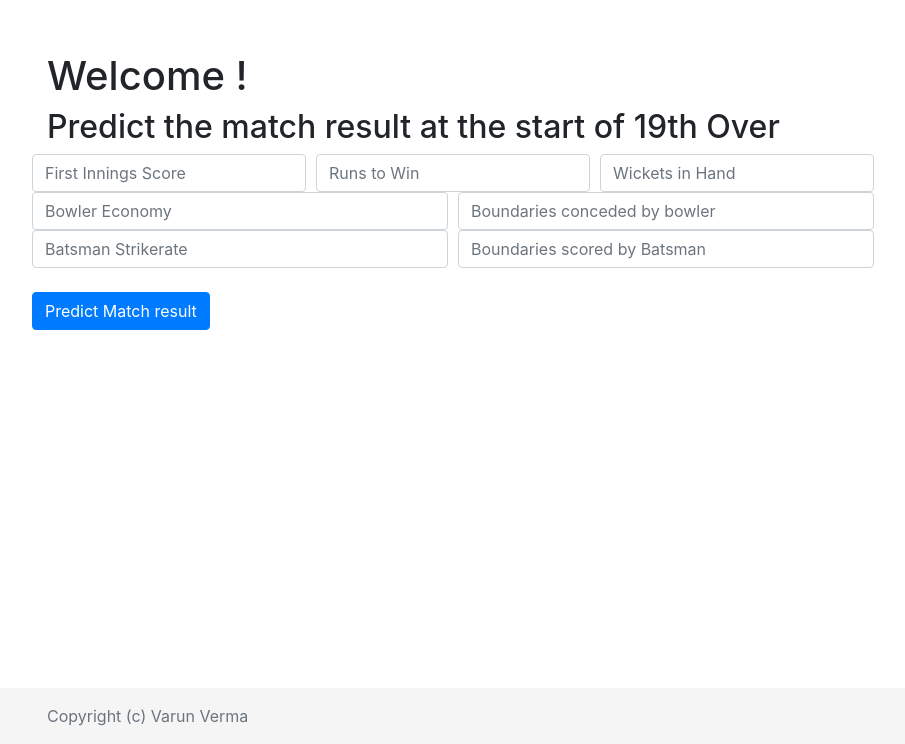
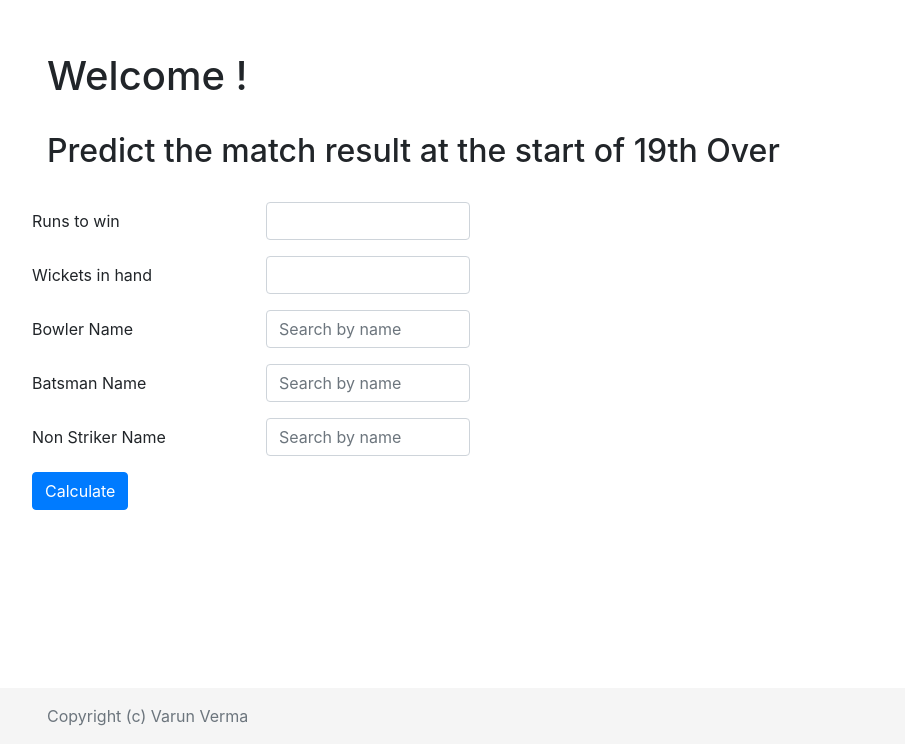
Before and after one commit to vv-varun/IPL-DataAnalysis, a Flask app: page / in a window 1280 px wide. Shown: the part 56-800 px from the top of the page, without its empty margins (38-943 px from the left). Run offline with Flask 2, Linux system fonts and the light colour scheme; data that the repository does not hold is empty; some libraries are stand-ins or nearby versions.

Commit message:
I have a working UI

```diff
--- a/app/main.py
+++ b/app/main.py
@@ -2,10 +2,12 @@
 #
 
 
-from flask import Flask, render_template, request
-from app_functions import predict_match_result
+from flask import Flask, render_template, request, jsonify
+from src.app_functions import predict_match_result
+from google.cloud import datastore
 
 app = Flask(__name__)
+client = datastore.Client()
 
 
 @app.route('/')
@@ -15,30 +17,20 @@ def root():
         'index.html')
 
 
-@app.route('/match_predict_final_over', methods = ['GET','POST'])
+@app.route('/predictMatchResult', methods = ['POST'])
 def match_predict_final_over():
+    input_data = request.json
+    prediction_result = predict_match_result(input_data)
+    return jsonify(prediction_result)
 
-    innings_1_score = request.form['innings_1_score']
-    runs_to_win = request.form['runs_to_win']
-    wickets_in_hand = request.form['wickets_in_hand']
-    bowler_econ = request.form['bowler_econ']
-    bowler_boundaries = request.form['bowler_boundaries']
-    batsman_sr = request.form['batsman_sr']
-    boundaries = request.form['boundaries']
-    testdata = {
-        'innings_1_score': innings_1_score,
-        'runs_to_win': runs_to_win,
-        'RPB': int(runs_to_win) // 6,
-        'wickets_in_hand': wickets_in_hand,
-        'bowler_econ': bowler_econ,
-        'bowler_boundaries': bowler_boundaries,
-        'batsman_sr': batsman_sr,
-        'boundaries': boundaries
-        }
-    #print(testdata)
-    result = predict_match_result(testdata)
-    return result
 
+# API To get Player details
+@app.route('/players', methods = ['GET'])
+def getPlayerNames():
+    query = client.query(kind="Players")
+    query.projection = ["player_name"]
+    players = list(query.fetch())
+    return jsonify(players)
 
 if __name__ == '__main__':
     # This is used when running locally only. When deploying to Google App
--- a/app/requirements.txt
+++ b/app/requirements.txt
@@ -1,3 +1,5 @@
 Flask==1.1.2
+google-cloud-datastore==2.1.0
 joblib
 pandas
+scikit-learn
--- /dev/null
+++ b/app/static/js/main.js
@@ -0,0 +1,73 @@
+function loadPlayerNames(){
+
+    $.get(
+        "/players",
+        function (data, success) {
+            const list = data.map((i) => { return { label: i.player_name } });
+            $('#bowler').autocomplete({
+                source: list,
+                select: function (event, ui) { bowler = ui.item.label; }
+            });
+            $('#batsman').autocomplete({
+                source: list,
+                select: function (event, ui) { batsman = ui.item.label; }
+            });
+            $('#non_striker').autocomplete({
+                source: list,
+                select: function (event, ui) { non_striker = ui.item.label; }
+            });
+        }
+    );
+
+}
+
+function predictMatchResult(){
+
+    $('#message-bar').empty();
+    $('#message-bar').removeClass("alert-danger");
+    $('#message-bar').removeClass("alert-success");
+
+    $('#predict_match_result').text("Calculating... Please wait");
+    $('#predict_match_result').prop( "disabled", true);
+
+    const inputs = $('#match_details :input');
+    const form_data = {};
+    inputs.each(function () {
+        form_data[this.id] = $(this).val();
+    });
+    const post_data = form_data;
+    //console.log(post_data);
+
+    $.ajaxSetup({
+        headers: {
+            'Content-Type': 'application/json'
+        }
+    });
+
+    $.post("predictMatchResult",
+        JSON.stringify(post_data))
+        .done(function (data) {
+            msgtxt = "Your chances of defending this score in the final over are: " + data.win_probability  + "%";
+            if(data.result === 'Lost'){
+                $('#message-bar').addClass('alert-danger').text(msgtxt);
+            }
+            else{
+                $('#message-bar').addClass('alert-success').text(msgtxt);
+            }
+        })
+        .fail(function (jqXHR, textStatus, errorThrown) {
+            //console.log({ status: textStatus, error_message: jqXHR.responseText });
+            //const msgData = JSON.parse(jqXHR.responseText);
+            $('#message-bar').addClass('alert-danger').text(jqXHR.responseText);
+        })
+        .always(function () {
+            $('#predict_match_result').text("Calculate");
+            $('#predict_match_result').prop( "disabled", false);
+        });
+}
+
+$(document).ready(function () {
+
+    loadPlayerNames();
+
+});
--- a/app/templates/index.html
+++ b/app/templates/index.html
@@ -1,18 +1,19 @@
 <!doctype html>
 <html lang="en" class="h-100">
 <head>
-  <meta charset="utf-8">
-  <meta name="viewport" content="width=device-width, initial-scale=1, shrink-to-fit=no">
-  <meta name="description" content="IPL Data Analysis and Match Prediction">
-  <meta name="author" content="Varun Verma">
-
+  {% include 'partials/head_meta.html' %}
   <title>IPL Match Predictions</title>
-  <link rel="stylesheet" href="https://cdn.jsdelivr.net/npm/bootstrap@4.6.0/dist/css/bootstrap.min.css" integrity="sha384-B0vP5xmATw1+K9KRQjQERJvTumQW0nPEzvF6L/Z6nronJ3oUOFUFpCjEUQouq2+l" crossorigin="anonymous">
-  <script src="https://code.jquery.com/jquery-3.5.1.slim.min.js" integrity="sha384-DfXdz2htPH0lsSSs5nCTpuj/zy4C+OGpamoFVy38MVBnE+IbbVYUew+OrCXaRkfj" crossorigin="anonymous"></script>
-  <script src="https://cdn.jsdelivr.net/npm/bootstrap@4.6.0/dist/js/bootstrap.bundle.min.js" integrity="sha384-Piv4xVNRyMGpqkS2by6br4gNJ7DXjqk09RmUpJ8jgGtD7zP9yug3goQfGII0yAns" crossorigin="anonymous"></script>
+  {% include 'partials/head_scripts.html' %}
 
   <!-- Custom styles for this template -->
   <link href="/static/style.css" rel="stylesheet">
+  <link rel="stylesheet" href="https://ajax.googleapis.com/ajax/libs/jqueryui/1.12.1/themes/smoothness/jquery-ui.css">
+
+  <style>
+    ul.ui-autocomplete {
+      z-index: 1100;
+    }
+  </style>
 
 </head>
 <body class="d-flex flex-column h-100">
@@ -45,42 +46,68 @@
   <main role="main" class="flex-shrink-0">
     <div class="container">
       <h1 class="mt-5">Welcome !</h1>
+      <br>
       <h2>Predict the match result at the start of 19th Over</h2>
+      <br>
 
       <div class="row">
-        <form action="/match_predict_final_over" method="post">
+        <form id="match_details" class="needs-validation match_details" novalidate>
 
-          <div class="form-row">
-            <div class="col">
-              <input type="number" class="form-control" name="innings_1_score" placeholder="First Innings Score">
+          <div class="form-group row">
+            <label for="runs_to_win" class="col-sm-6 col-form-label">Runs to win</label>
+            <div class="col-sm-6">
+              <input type="number" class="form-control" id="runs_to_win" required>
             </div>
-            <div class="col">
-              <input type="number" class="form-control" name="runs_to_win" placeholder="Runs to Win">
+            <div class="invalid-feedback">Please provide a value</div>
+          </div>
+
+          <div class="form-group row">
+            <label for="wickets_in_hand" class="col-sm-6 col-form-label">Wickets in hand</label>
+            <div class="col-sm-6">
+              <input type="number" class="form-control" id="wickets_in_hand" required>
             </div>
-            <div class="col">
-              <input type="number" class="form-control" name="wickets_in_hand" placeholder="Wickets in Hand">
+            <div class="invalid-feedback">Please provide a value</div>
+          </div>
+
+          <div class="form-group row">
+            <label for="bowler" class="col-sm-6 col-form-label">Bowler Name</label>
+            <div class="col-sm-6">
+              <input type="text" class="form-control autocomplete" id="bowler" placeholder="Search by name" required>
+            </div>
+            <div class="invalid-feedback">Please provide a value</div>
+          </div>
+
+          <div class="form-group row">
+            <label for="batsman" class="col-sm-6 col-form-label">Batsman Name</label>
+            <div class="col-sm-6">
+              <input type="text" class="form-control autocomplete" id="batsman" placeholder="Search by name" required>
+            </div>
+            <div class="invalid-feedback">Please provide a value</div>
+          </div>
+
+          <div class="form-group row">
+            <label for="non_striker" class="col-sm-6 col-form-label">Non Striker Name</label>
+            <div class="col-sm-6">
+              <input type="text" class="form-control autocomplete" id="non_striker" placeholder="Search by name" required>
+            </div>
+            <div class="invalid-feedback">Please provide a value</div>
+          </div>
+
+          <div class="form-group row">
+            <div class="col-sm-10">
+              <button id="predict_match_result" class="btn btn-primary" type="button" onclick="predictMatchResult();">Calculate</button>
             </div>
           </div>
-          <div class="form-row">
-            <div class="col">
-              <input type="number" class="form-control" name="bowler_econ" placeholder="Bowler Economy">
-            </div>
-            <div class="col">
-              <input type="number" class="form-control" name="bowler_boundaries" placeholder="Boundaries conceded by bowler">
-            </div>
-          </div>
-          <div class="form-row">
-            <div class="col">
-              <input type="number" class="form-control" name="batsman_sr" placeholder="Batsman Strikerate">
-            </div>
-            <div class="col">
-              <input type="number" class="form-control" name="boundaries" placeholder="Boundaries scored by Batsman">
-            </div>
-          </div>
-          <br>
-          <button type="submit" class="btn btn-primary">Predict Match result</button>
+        </form>
+      </div>
 
-        </form>
+      <div class="row">
+        <div id="message-bar" class="alert">
+        </div>
+      </div>
+
+      <div class="row">
+
       </div>
 
     </div>
@@ -92,5 +119,12 @@
     </div>
   </footer>
 
+  <!-- Footer Scripts -->
+  {% include 'partials/footer_scripts.html' %}
+
+  <!-- Page level custom scripts -->
+  <script src="https://ajax.googleapis.com/ajax/libs/jqueryui/1.12.1/jquery-ui.min.js"></script>
+  <script src="static/js/main.js"></script>
+
 </body>
 </html>
--- /dev/null
+++ b/app/templates/partials/footer_scripts.html
@@ -0,0 +1,3 @@
+<link rel="stylesheet" href="https://cdn.jsdelivr.net/npm/bootstrap@4.6.0/dist/css/bootstrap.min.css" integrity="sha384-B0vP5xmATw1+K9KRQjQERJvTumQW0nPEzvF6L/Z6nronJ3oUOFUFpCjEUQouq2+l" crossorigin="anonymous">
+<script src="https://ajax.googleapis.com/ajax/libs/jquery/3.5.1/jquery.min.js"></script>
+<script src="https://cdn.jsdelivr.net/npm/bootstrap@4.6.0/dist/js/bootstrap.bundle.min.js" integrity="sha384-Piv4xVNRyMGpqkS2by6br4gNJ7DXjqk09RmUpJ8jgGtD7zP9yug3goQfGII0yAns" crossorigin="anonymous"></script>
--- /dev/null
+++ b/app/templates/partials/head_meta.html
@@ -0,0 +1,5 @@
+<meta charset="utf-8">
+<meta http-equiv="X-UA-Compatible" content="IE=edge">
+<meta name="viewport" content="width=device-width, initial-scale=1, shrink-to-fit=no">
+<meta name="description" content="IPL Data Analysis and Match Prediction">
+<meta name="author" content="Varun Verma">
```
Also changed, not shown: app/app_functions.py (deleted, +0 -16 lines), app/load_data.py (added, +165 -0 lines), app/src/app_functions.py (added, +44 -0 lines), app/static/script.js (deleted, +0 -11 lines), README.md, app/README.md, app/src/__init__.py (added), app/templates/partials/head_scripts.html (added), data_analysis/README.md, 3 other files.
